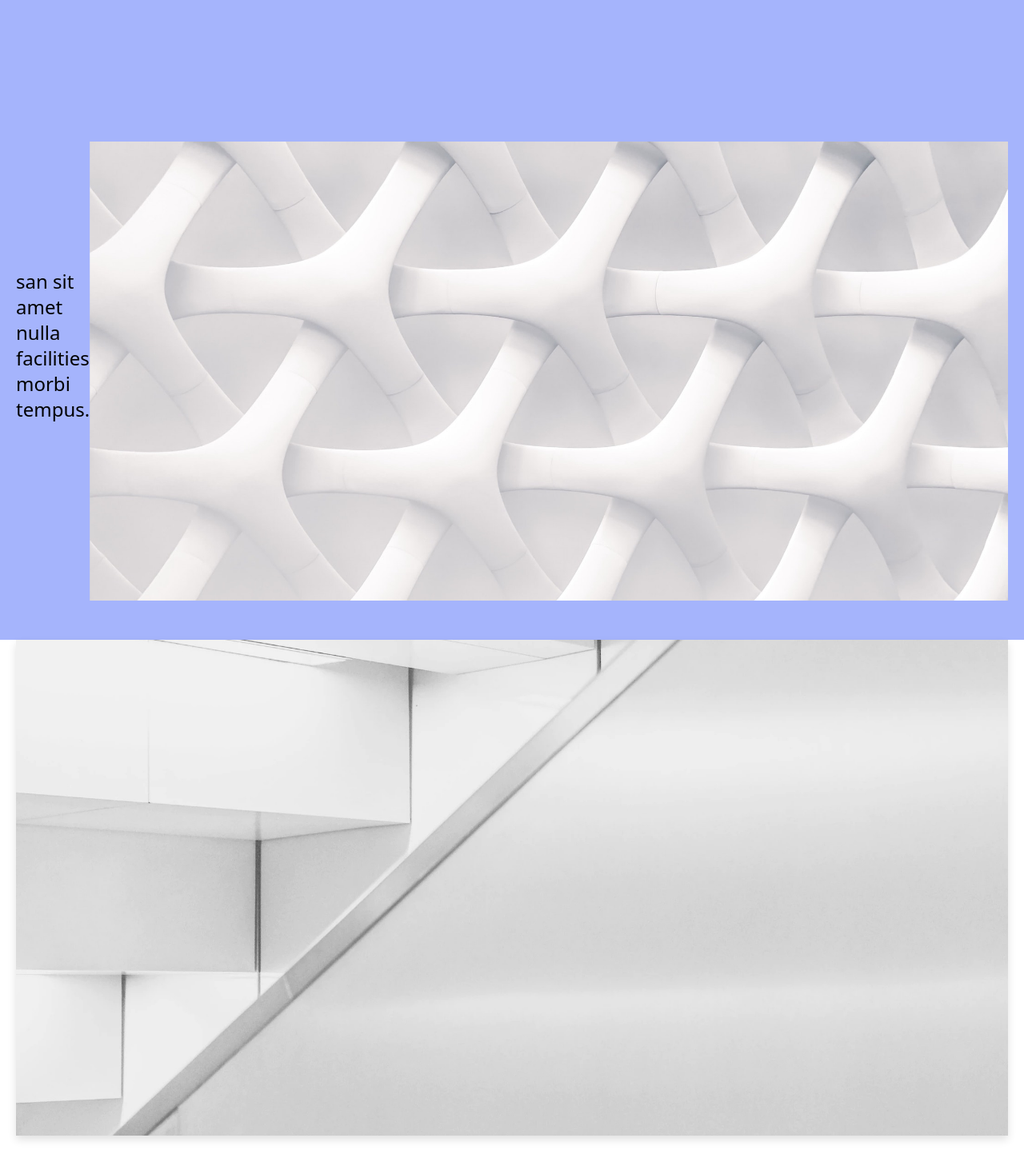
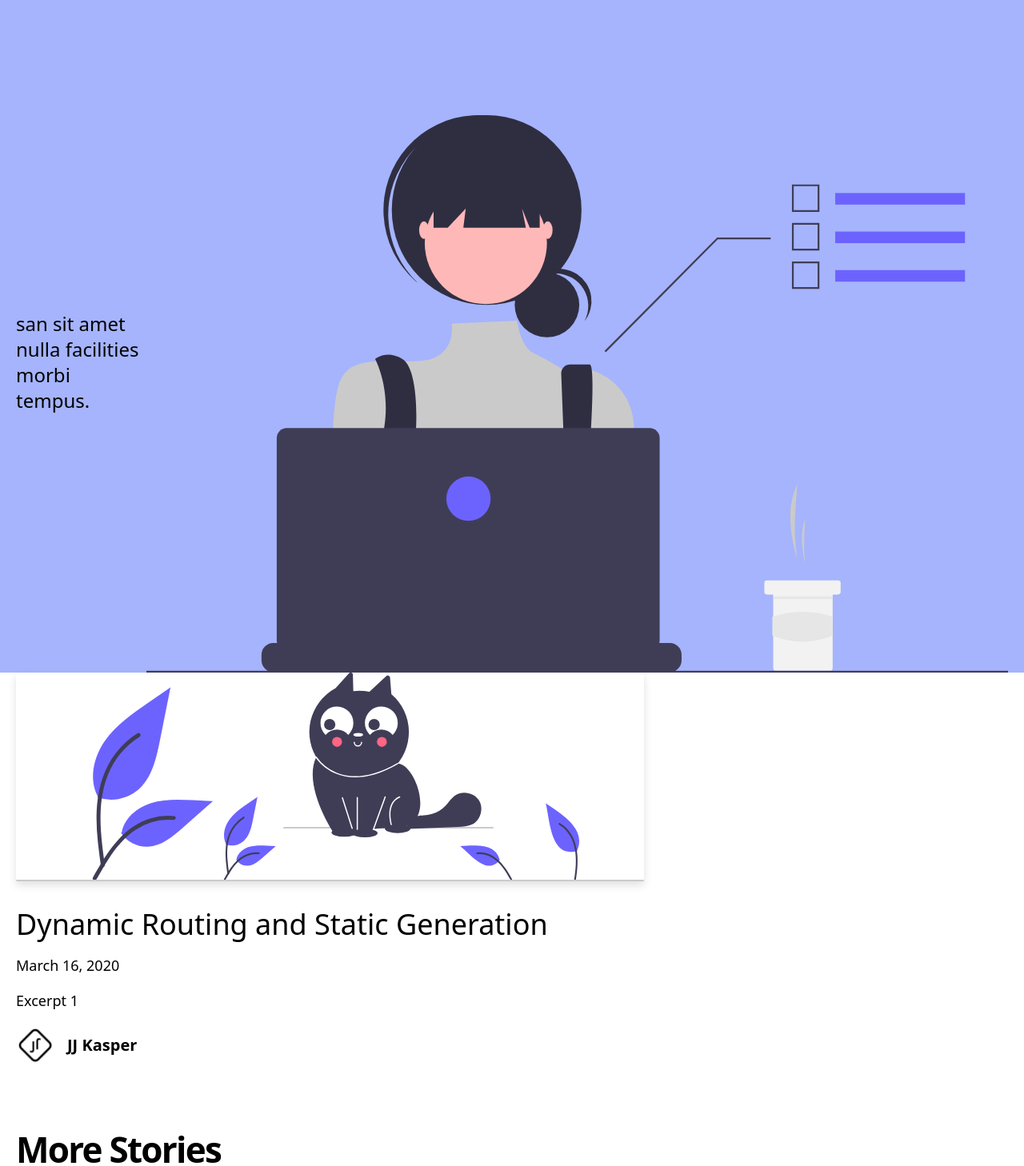
Before and after one commit to staszewski/next-blog, a Next.js app: page / in a window 1280 px wide. Shown: the top 1458 px of the page at 80% size. Built offline with nearby package versions, Linux system fonts and the light colour scheme.

Commit message:
Recognize slides

```diff
--- a/_posts/dynamic-routing.md
+++ b/_posts/dynamic-routing.md
@@ -1,7 +1,7 @@
 ---
 title: 'Dynamic Routing and Static Generation'
 excerpt: 'Excerpt 1'
-coverImage: '/assets/blog/dynamic-routing/cover.jpg'
+coverImage: '/assets/blog/cat.svg'
 date: '2020-03-16T05:35:07.322Z'
 author:
   name: JJ Kasper
--- a/_posts/hello-world.md
+++ b/_posts/hello-world.md
@@ -1,7 +1,7 @@
 ---
 title: 'Learn How to Pre-render Pages Using Static Generation with Next.js'
 excerpt: 'san sit amet nulla facilities morbi tempus.'
-coverImage: '/assets/blog/hello-world/cover.jpg'
+coverImage: '/assets/blog/focus.svg'
 date: '2020-03-16T05:35:07.322Z'
 author:
   name: Tim Neutkens
--- a/_posts/preview.md
+++ b/_posts/preview.md
@@ -1,13 +1,13 @@
 ---
-title: 'Preview Mode for Static Generation'
-excerpt: 'Loreincididunt ut labore et dolore magna aliqua. Praesent elementum facilisis leo vel fringilla est ullamcorper eget. At imperdiet dui accumsan sit amet nulla facilities morbi tempus.'
-coverImage: '/assets/blog/preview/cover.jpg'
-date: '2020-03-16T05:35:07.322Z'
+title: "Preview Mode for Static Generation"
+excerpt: "Loreincididunt ut labore et dolore magna aliqua. Praesent elementum facilisis leo vel fringilla est ullamcorper eget. At imperdiet dui accumsan sit amet nulla facilities morbi tempus."
+coverImage: "/assets/blog/cat.svg"
+date: "2020-03-16T05:35:07.322Z"
 author:
   name: Joe Haddad
-  picture: '/assets/blog/authors/joe.jpeg'
+  picture: "/assets/blog/authors/joe.jpeg"
 ogImage:
-  url: '/assets/blog/preview/cover.jpg'
+  url: "/assets/blog/preview/cover.jpg"
 ---
 
 Lorem ipsum dolor sit amet, consectetur adipiscing elit, sed do eiusmod tempor incididunt ut labore et dolore magna aliqua. Praesent elementum facilisis leo vel fringilla est ullamcorper eget. At imperdiet dui accumsan sit amet nulla facilities morbi tempus. Praesent elementum facilisis leo vel fringilla. Congue mauris rhoncus aenean vel. Egestas sed tempus urna et pharetra pharetra massa massa ultricies.
--- a/components/hero/hero.tsx
+++ b/components/hero/hero.tsx
@@ -28,7 +28,7 @@ const Hero: FunctionComponent<Properties> = ({ featuredPosts }) => {
     <section className={`min-h-screen ${generatedClass}`}>
       <Container>
         <div className="min-h-screen flex phone:flex-col phone:items-center phone:pt-16 tablet:flex-row">
-          <div className="flex items-center tablet:w-1/2 h-56">
+          <div className="flex items-center tablet:w-1/2 h-64">
             <h1 className="text-2xl">{featuredPosts[activeIndex].excerpt}</h1>
           </div>
           <Carousel
@@ -46,7 +46,7 @@ const Hero: FunctionComponent<Properties> = ({ featuredPosts }) => {
           >
             {featuredPosts.map((post) => {
               return (
-                <div className="pt-16" key={post.date}>
+                <div className="pt-20" key={post.date}>
                   <img src={post.coverImage} />
                 </div>
               )
```
